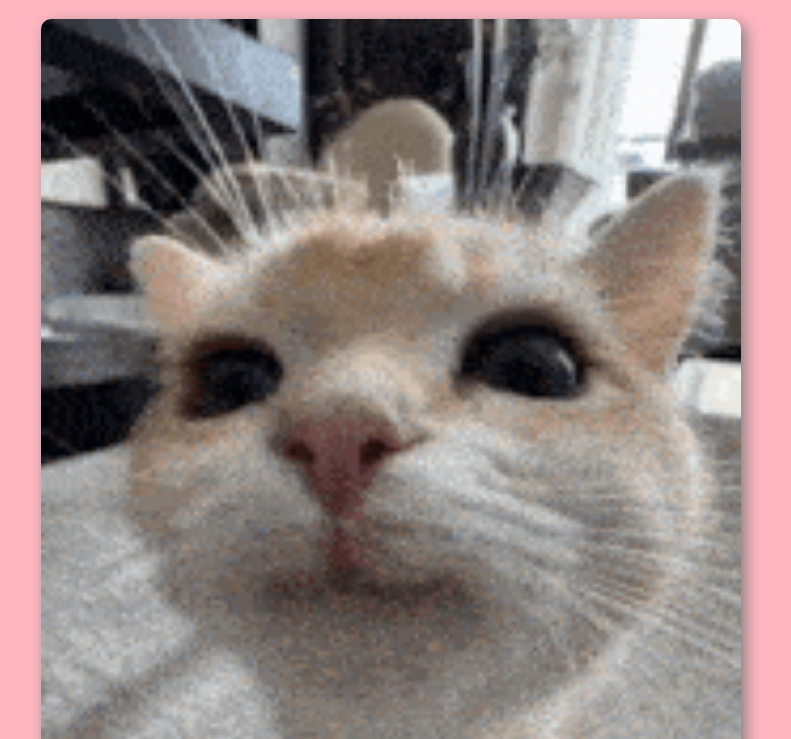
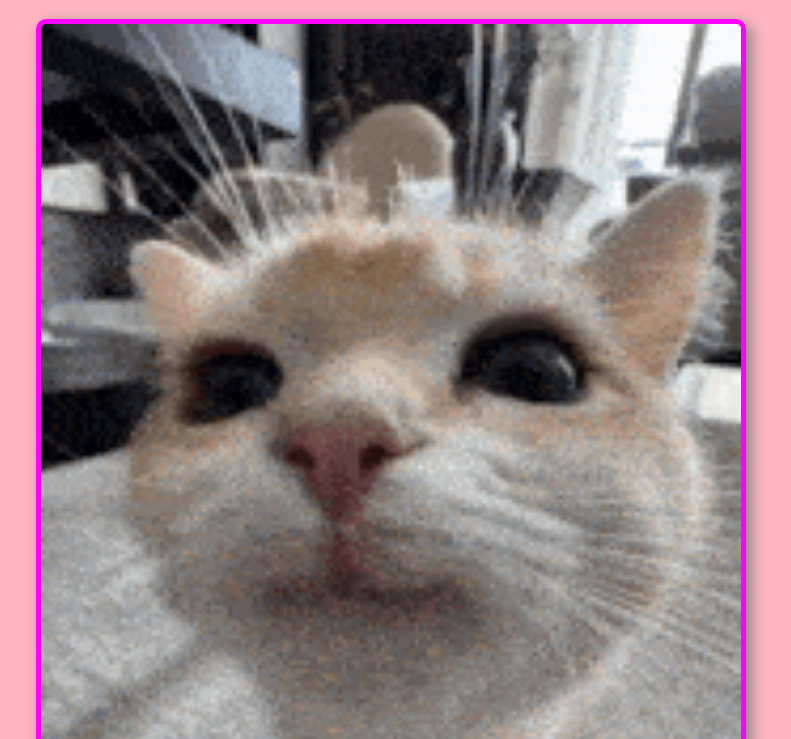
Before and after one commit to buns654/cutipie, a plain HTML site: page index.html in a window 1280 px wide. Shown: the part 61-800 px from the top of the page, without its empty margins (249-1040 px from the left). Drawn offline with Linux system fonts and the light colour scheme.

Commit message:
Update index.html

```diff
--- a/index.html
+++ b/index.html
@@ -6,7 +6,7 @@
   <style>
     body {
       background-color: lightpink;
-      font-family: 'Pacifico', cursive;
+      font-family: 'Dancing Script', cursive;
       text-align: center;
     }
     h1 {
@@ -14,7 +14,7 @@
       font-family: "Comic Sans MS", cursive, sans-serif; /* easy-to-read heading */
     }
     img {
-      border: 5px magenta;
+      border: 5px solid magenta;
       border-radius: 10px;
       box-shadow: 5px 5px 15px gray;
       max-width: 90%;
```
